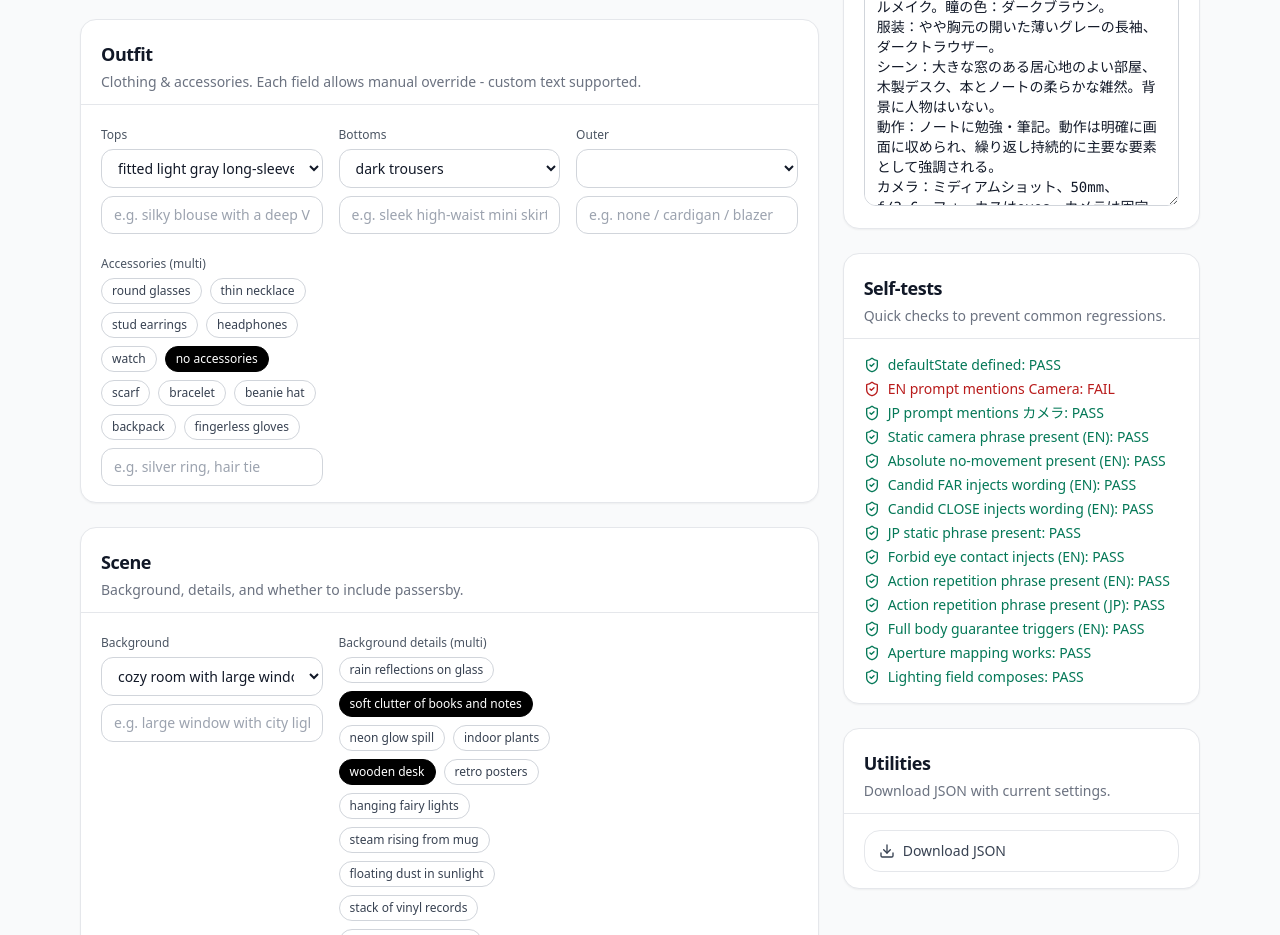
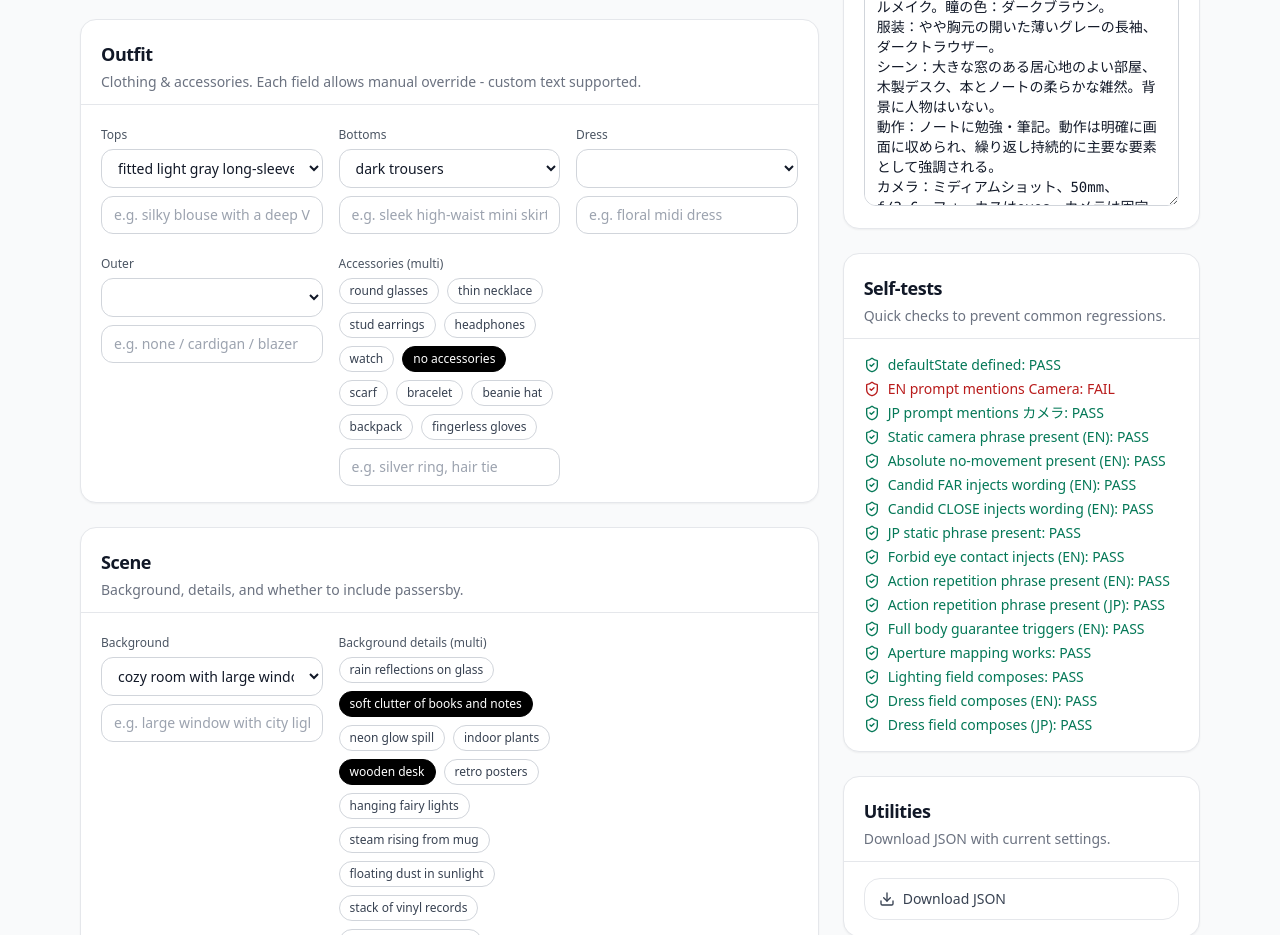
Before and after one commit to 1011gnn1118/sora-prompt-builder, a React (Vite) app: page / in a window 1280 px wide. Shown: the part 860-1795 px from the top of the page. Built offline with nearby package versions, Linux system fonts and the light colour scheme.

Commit message:
feat: add fashion dress options

```diff
--- a/src/App.jsx
+++ b/src/App.jsx
@@ -57,6 +57,8 @@ const defaultState = {
   topsManual: "",
   bottoms: "dark trousers",
   bottomsManual: "",
+  dress: "",
+  dressManual: "",
   outer: "",
   outerManual: "",
   accessories: ["no accessories"],
@@ -162,10 +164,15 @@ function buildEnglishPrompt(state) {
   if (ethnicity) subjectParts.push(ethnicity);
   const subject = subjectParts.join(" ");
 
+  const dress = pref(state.dress, state.dressManual);
+  const outfit = dress
+    ? `${dress}${outerText}${accText}`
+    : `${pref(state.tops, state.topsManual)}, ${pref(state.bottoms, state.bottomsManual)}${outerText}${accText}`;
+
   const lines = [
     `A ${subject} subject with ${face}.`,
     `Hairstyle: ${hair}. Makeup: ${pref(state.makeup, state.makeupManual)}. Eye color: ${pref(state.eyeColor, state.eyeColorManual)}.`,
-    `Outfit: ${pref(state.tops, state.topsManual)}, ${pref(state.bottoms, state.bottomsManual)}${outerText}${accText}.`,
+    `Outfit: ${outfit}.`,
     `Scene: ${pref(state.background, state.backgroundManual)}${bgText}; ${crowd}.`,
     `Action: ${pref(state.activity, state.activityManual)}${actionRepetition}${state.forbidEyeContact ? ", never looking toward the camera" : ""}.`,
     `Camera: ${pref(state.shot, state.shotManual)}, ${state.focalLength}mm lens, ${aperture}, focus on ${state.focusSubject}${staticStr}${tripodStr}${candidStr}${forbidEyeStr}${fullBodyGuarantee}.`,
@@ -217,10 +224,17 @@ function buildJapanesePrompt(state) {
   const ageJP = pref(state.age, state.ageManual);
   const subjectLine = `${ageJP ? findJP(ageJP) + "の" : ""}${findJP(pref(state.gender, state.genderManual))}、${findJP(pref(state.ethnicity, state.ethnicityManual))}の雰囲気。顔立ち：${faceArr.join("、")}。`;
 
+  const dressJP = pref(state.dress, state.dressManual)
+    ? findJP(pref(state.dress, state.dressManual))
+    : "";
+  const outfitJP = dressJP
+    ? `${dressJP}${outerText}${accText}`
+    : `${findJP(pref(state.tops, state.topsManual))}、${findJP(pref(state.bottoms, state.bottomsManual))}${outerText}${accText}`;
+
   const lines = [
     subjectLine,
     `ヘア：${hairArr.join("、")}。メイク：${findJP(pref(state.makeup, state.makeupManual))}。瞳の色：${findJP(pref(state.eyeColor, state.eyeColorManual))}。`,
-    `服装：${findJP(pref(state.tops, state.topsManual))}、${findJP(pref(state.bottoms, state.bottomsManual))}${outerText}${accText}。`,
+    `服装：${outfitJP}。`,
     `シーン：${findJP(pref(state.background, state.backgroundManual))}${bgText}。${crowd}。`,
     `動作：${findJP(pref(state.activity, state.activityManual))}${actionRepetition}${state.forbidEyeContact ? "。視線は対象に固定され、カメラを見ることはない" : ""}。`,
     `カメラ：${findJP(pref(state.shot, state.shotManual))}、${state.focalLength}mm、${aperture}、フォーカスは${state.focusSubject}${staticStr}${tripodStr}${candidStr}${forbidEyeStr}${fullBodyGuarantee}。`,
@@ -265,6 +279,7 @@ export default function SoraPromptBuilder() {
 
   const randomize = () => {
     setSeed((s) => s + 1);
+    const useDress = Math.random() < 0.5;
     setState((prev) => ({
       ...prev,
       age: randomPick(options.age),
@@ -280,9 +295,11 @@ export default function SoraPromptBuilder() {
       makeupManual: "",
       eyeColor: randomPick(options.eyeColor),
       eyeColorManual: "",
-      tops: randomPick(options.tops),
+      dress: useDress ? randomPick(options.fashionDresses) : "",
+      dressManual: "",
+      tops: useDress ? "" : randomPick(options.tops),
       topsManual: "",
-      bottoms: randomPick(options.bottoms),
+      bottoms: useDress ? "" : randomPick(options.bottoms),
       bottomsManual: "",
       outer: randomPick(options.outer),
       outerManual: "",
@@ -356,6 +373,8 @@ export default function SoraPromptBuilder() {
     tests.push({ name: "Full body guarantee triggers (EN)", pass: buildEnglishPrompt({ ...defaultState, shot: "full body shot" }).includes("fully visible from head to toe") });
     tests.push({ name: "Aperture mapping works", pass: /^f\/[0-9]+\.[0-9]$/.test(apertureFromDof(defaultState.dofStrength)) });
     tests.push({ name: "Lighting field composes", pass: buildEnglishPrompt({ ...defaultState, lighting: "neon sign lighting" }).includes("Lighting: neon sign lighting") });
+    tests.push({ name: "Dress field composes (EN)", pass: buildEnglishPrompt({ ...defaultState, dress: "sundress", tops: "", bottoms: "" }).includes("Outfit: sundress") });
+    tests.push({ name: "Dress field composes (JP)", pass: buildJapanesePrompt({ ...defaultState, dress: "sundress", tops: "", bottoms: "" }).includes("服装：サマードレス") });
     return tests;
   }, []);
 
@@ -439,6 +458,20 @@ export default function SoraPromptBuilder() {
                 <div className="space-y-2">
                   <Select value={state.bottoms} onChange={(v) => setState({ ...state, bottoms: v })} options={toSelectOptions(options.bottoms)} />
                   <Input value={state.bottomsManual} onChange={(v) => setState({ ...state, bottomsManual: v })} placeholder="e.g. sleek high-waist mini skirt / tapered trousers" />
+                </div>
+              ))}
+              {field("Dress", (
+                <div className="space-y-2">
+                  <Select
+                    value={state.dress}
+                    onChange={(v) => setState({ ...state, dress: v })}
+                    options={[{ value: "", label: "" }, ...toSelectOptions(options.fashionDresses)]}
+                  />
+                  <Input
+                    value={state.dressManual}
+                    onChange={(v) => setState({ ...state, dressManual: v })}
+                    placeholder="e.g. floral midi dress"
+                  />
                 </div>
               ))}
               {field("Outer", (
--- a/src/data/options.js
+++ b/src/data/options.js
@@ -96,6 +96,13 @@ export const options = {
     { en: "high-waist shorts", jp: "ハイウエストショーツ" },
     { en: "slim fit trousers", jp: "スリムフィットパンツ" },
     { en: "leggings with long top", jp: "ロングトップス＋レギンス" },
+  ],
+  fashionDresses: [
+    { en: "slip dress", jp: "スリップドレス" },
+    { en: "sundress", jp: "サマードレス" },
+    { en: "backless dress", jp: "背中の開いたドレス" },
+    { en: "sheer layered dress", jp: "透け感のあるレイヤードドレス" },
+    { en: "wrap dress", jp: "ラップドレス" },
   ],
   outer: [
     { en: "", jp: "" },
```
